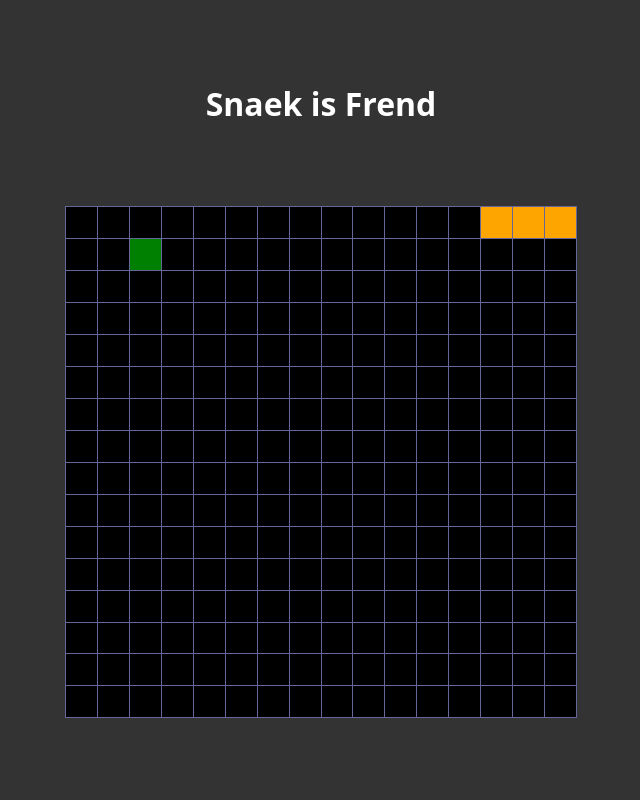
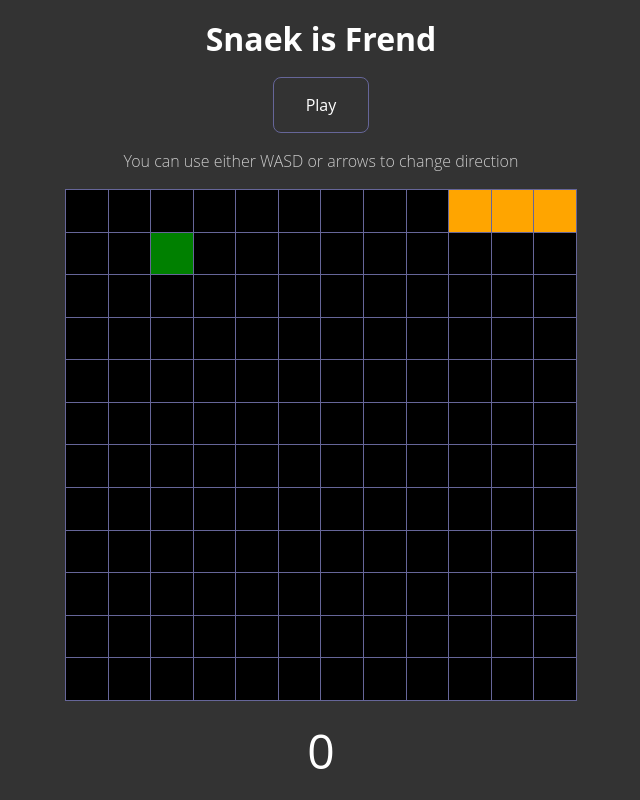
Before and after one commit to JoaoArtu/Snaek, a plain HTML site: page index.html in a window 1280 px wide. Shown: the whole page, without its empty margins (319-959 px from the left). Drawn offline with Linux system fonts and the light colour scheme.

Commit message:
Added some stuff

```diff
--- a/app.js
+++ b/app.js
@@ -12,13 +12,30 @@ const newElement = str => {
 
 const title = newElement('h1')
 title.innerHTML = 'Snaek is Frend'
+app.appendChild(title)
+
+const playBtn = newElement('.play')
+const btn = newElement('a.btn')
+playBtn.innerHTML = 'Play'
+btn.appendChild(playBtn)
+app.appendChild(btn)
+
+const howTo = newElement('p.how-to')
+howTo.innerHTML = 'You can use either WASD or arrows to change direction'
+app.appendChild(howTo)
 
 const game = newElement('.game')
+const gridSize = 12
+app.appendChild(game)
 
-const gridSize = 16
+const score = newElement('.score')
+score.innerHTML = 0
+app.appendChild(score)
 
 const grid = size => {
 	const element = newElement('.grid')
+	element.style.gridTemplateColumns = `repeat(${size}, 1fr)`
+	element.style.gridTemplateRows = `repeat(${size}, 1fr)`
 
 	const generateGrid = size => {
 		for (let i = 0; i < size; i++) {
@@ -37,15 +54,10 @@ const grid = size => {
 	return element
 }
 
+game.appendChild(grid(gridSize))
+
 const snake = []
 let direction = 'right'
-
-const changeDirection = e => {
-	if (e.key === 'ArrowLeft' || e.key === 'a') direction = 'left'
-	if (e.key === 'ArrowRight' || e.key === 'd') direction = 'right'
-	if (e.key === 'ArrowUp' || e.key === 'w') direction = 'up'
-	if (e.key === 'ArrowDown' || e.key === 's') direction = 'down'
-}
 
 const food = () => {
 	const x = Math.floor(Math.random() * gridSize)
@@ -57,22 +69,25 @@ const food = () => {
 }
 
 const Snake = () => {
-	const drawSnake = (snake, old) => {
+	const drawSnake = remove => {
 		snake && snake.forEach(block => block.classList.add('snake'))
-		old && old.classList.remove('snake')
+		remove && snake.pop().classList.remove('snake')
 	}
 
+	const changeDirection = e => {
+		if ((e.key === 'ArrowLeft' || e.key === 'a') && direction !== 'right') direction = 'left'
+		else if ((e.key === 'ArrowRight' || e.key === 'd') && direction !== 'left') direction = 'right'
+		else if ((e.key === 'ArrowUp' || e.key === 'w') && direction !== 'down') direction = 'up'
+		else if ((e.key === 'ArrowDown' || e.key === 's') && direction !== 'up') direction = 'down'
+	}
 	const checkCollision = (x, y) => {
 		const nextBlock = game.querySelector(`[x="${x}"][y="${y}"]`)
-		// Walls and self
-		if (nextBlock && !nextBlock.classList.contains('snake')) {
-			return true
-		}
+		if (nextBlock && !nextBlock.classList.contains('snake')) return true
 		return false
 	}
 
 	const checkFood = (x, y) => {
-    const nextBlock = game.querySelector(`[x="${x}"][y="${y}"]`)
+		const nextBlock = game.querySelector(`[x="${x}"][y="${y}"]`)
 		if (nextBlock.classList.contains('food')) {
 			nextBlock.classList.remove('food')
 			food()
@@ -93,33 +108,31 @@ const Snake = () => {
 		if (checkCollision(x, y)) {
 			const newBlock = () => game.querySelector(`[x="${x}"][y="${y}"]`)
 			snake.unshift(newBlock())
-      if (!checkFood(x, y)) Snake().drawSnake(snake, snake.pop())
-      else Snake().drawSnake(snake)
+			if (!checkFood(x, y)) Snake().drawSnake(true)
+			else {
+				Snake().drawSnake()
+				score.innerHTML++
+			}
 		}
 	}
 
-	return { snake, drawSnake, moveSnake }
+	return { drawSnake, moveSnake, checkCollision, checkFood, changeDirection }
 }
-
-app.appendChild(title)
-app.appendChild(game)
-game.appendChild(grid(gridSize))
 
 const getBlock = (x, y) => game.querySelector(`[x="${x}"][y="${y}"]`)
 
 snake.unshift(getBlock(0, 0))
-snake.unshift(getBlock(1, 0))
-snake.unshift(getBlock(2, 0))
+snake.unshift(getBlock(0, 0))
+snake.unshift(getBlock(0, 0))
 
-Snake().drawSnake(snake)
+Snake().drawSnake()
 
 food()
 
-const input = () => window.addEventListener('keydown', changeDirection)
+const checkInput = () => window.addEventListener('keydown', Snake().changeDirection)
+checkInput()
 
-let pace = 5
-
-input()
+let pace = 10
 
 const repeat = () => {
 	Snake().moveSnake()
@@ -128,15 +141,3 @@ const repeat = () => {
 }
 
 repeat()
-
-/*-------------------------------------------------------------------------------------------------------------------*/
-
-// let i = 1
-
-// const repeat = () => {
-// 	app.innerHTML = i++
-// 	pace += 1 / (pace * 10)
-// 	setTimeout(repeat, (1 / pace) * 1000)
-// }
-
-// repeat()
--- a/style.css
+++ b/style.css
@@ -29,8 +29,30 @@ body {
 	width: 800px;
 }
 
+.btn {
+  cursor: pointer;
+  background: transparent;
+  border: 1px solid #669;
+  border-radius: .5em;
+  padding: 1em 2em;
+  transition: background-color .15s ease;
+}
+
+.btn:hover {
+  background: #669;
+}
+
 .game {
 	background: #669;
+}
+
+.how-to {
+  color: #ccc;
+  font-weight: 100;
+}
+
+.score {
+  font-size: 3em;
 }
 
 .grid {
@@ -39,8 +61,6 @@ body {
 	display: grid;
 	padding: 1px;
 	gap: 1px;
-	grid-template-columns: repeat(16, 1fr);
-	grid-template-rows: repeat(16, 1fr);
 }
 
 .block {
@@ -52,5 +72,5 @@ body {
 }
 
 .food {
-  background: green;
+	background: green;
 }
```
